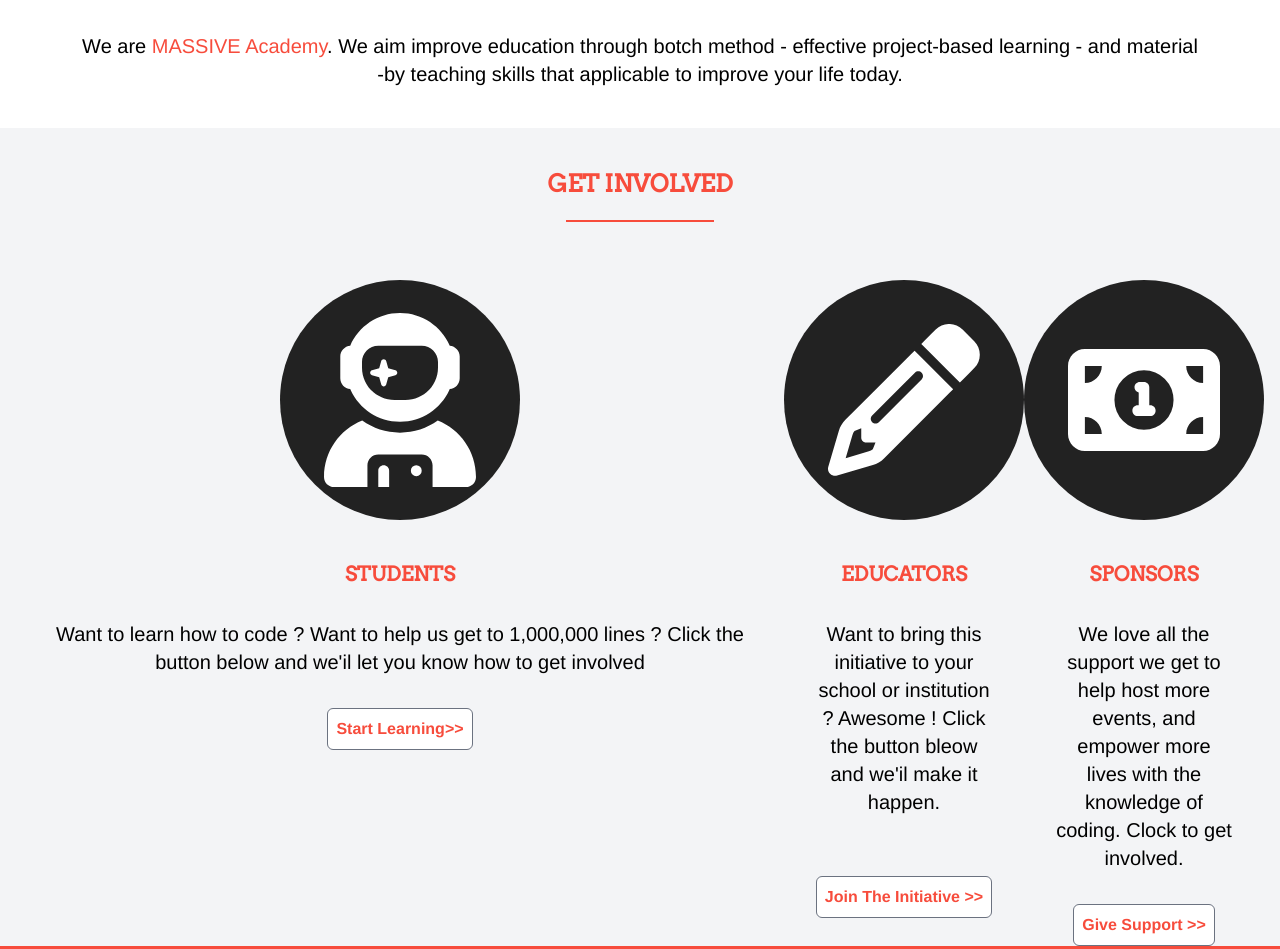
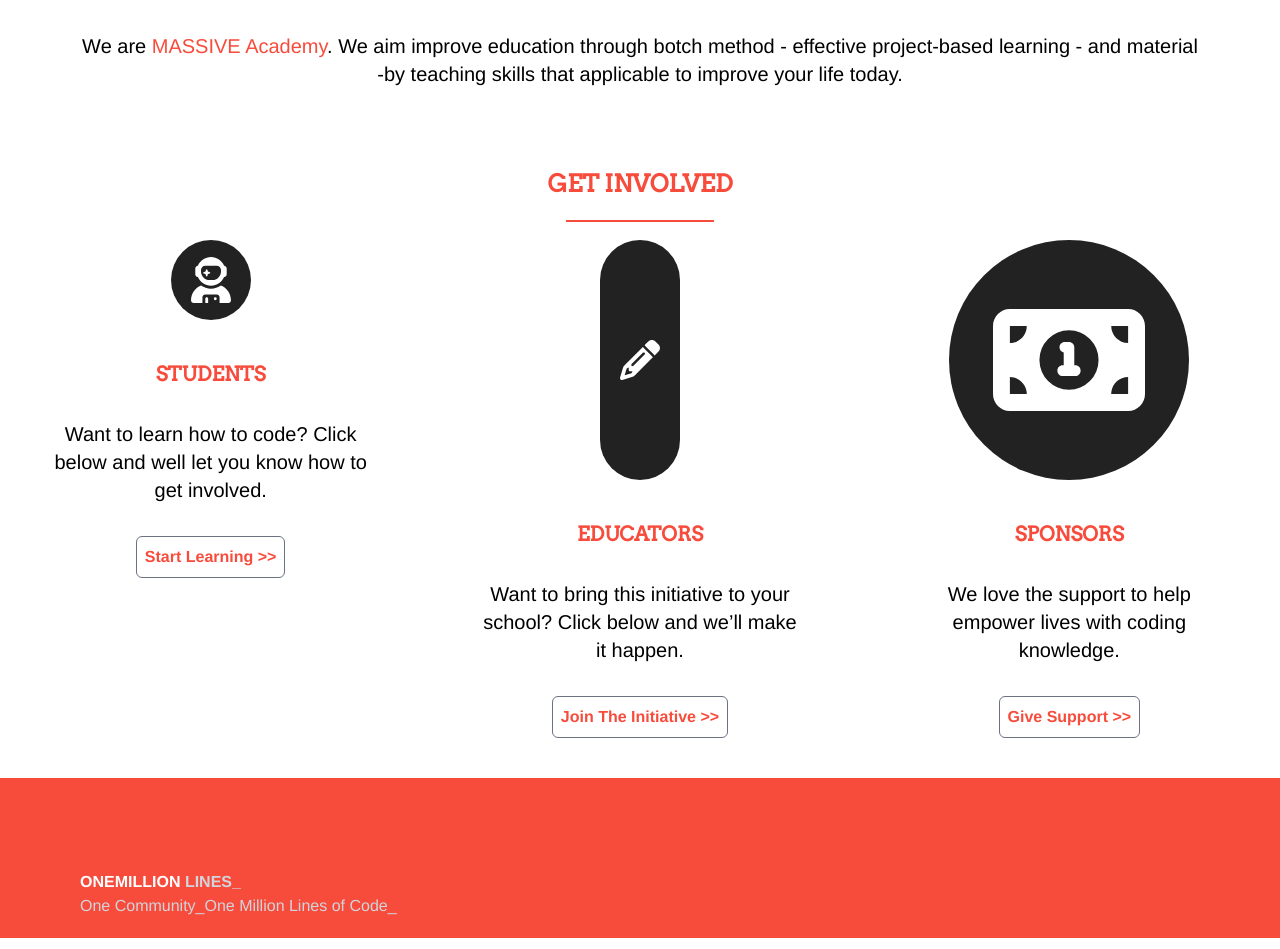
Before and after one commit to Crackzul/Tailwind_OneMillion, a website: page index.html in a window 1280 px wide. Shown: the part 880-1829 px from the top of the page. Drawn offline with Linux system fonts and the light colour scheme.

Commit message:
entre les deux pour les images

```diff
--- a/index.html
+++ b/index.html
@@ -37,29 +37,44 @@
         </div>
     </section>
     <!-- Section Get involved -->
-    <section class=" bg-gray-100 flex items-center flex-col">
-        <h2 class="text-newcolor_orange inline-block mt-10 mb-20 text-2xl font-bold font-[arvo]">GET INVOLVED</h2>
-        <div class="flex flex-col gap-y-10 px-4 lg:flex-row lg:gap-x-10s">
-            <div class="parent_card w-full lg:w-1/ flex flex-col items-center">
-                <div class=" bg-new_gray rounded-full h-60 w-60 flex justify-center items-center"><img class="w-50 p-11" src="Assets/images/user-astronaut.svg" alt="student"></div>
+    <section class="flex flex-col items-center px-4 py-10">
+        <h2 class="text-newcolor_orange text-2xl font-bold font-[arvo] mb-10">GET INVOLVED</h2>
+
+        <div class="flex flex-col gap-y-10 lg:flex-row lg:gap-x-10">
+            <div class="parent_card w-full lg:w-1/3 flex flex-col items-center">
+                <div class="bg-new_gray rounded-full h-20 w-20 flex justify-center items-center">
+                    <img class="w-[70%] p-2" src="Assets/images/user-astronaut.svg" alt="student">
+                </div>
                 <h3 class="text-newcolor_orange pt-10 text-xl font-semibold font-[arvo]">STUDENTS</h3>
-                <p class="p-8 text-center text-xl">Want to learn how to code ? Want to help us get to 1,000,000 lines ? Click the button below and we'il let you know how to get involved</p>
-                <a href="" class="btn">Start Learning>></a>
+                <p class="p-8 text-center text-xl">
+                    Want to learn how to code? Click below and well let you know how to get involved.
+                </p>
+                <a href="" class="btn">Start Learning >></a>
             </div>
-            <div class="parent_card w-full lg:w-1/4 flex flex-col items-center">
-                <div class=" bg-new_gray rounded-full h-60 w-60 flex justify-center items-center"><img class= "w-50 p-11" src="Assets/images/pencil.svg" alt="pencil"></div>
+
+            <div class="parent_card w-full lg:w-1/3 flex flex-col items-center">
+                <div class="bg-new_gray rounded-full h-20 w-20 flex justify-center items-center lg:h-60 w-60">
+                    <img class="w-[70%] p-2" src="Assets/images/pencil.svg" alt="educator">
+                </div>
                 <h3 class="text-newcolor_orange pt-10 text-xl font-semibold font-[arvo]">EDUCATORS</h3>
-                <p class="p-8 text-center text-xl">Want to bring this initiative to your school or institution ? Awesome ! Click the button bleow and we'il make it happen.</p>
-                <div class="h-7"></div>
+                <p class="p-8 text-center text-xl">
+                    Want to bring this initiative to your school? Click below and we’ll make it happen.
+                </p>
                 <a href="" class="btn">Join The Initiative >></a>
             </div>
-            <div class="parent_card w-full lg:w-1/4 flex flex-col items-center">
-                <div class=" bg-new_gray rounded-full h-60 w-60 flex justify-center items-center"><img class="w-50 p-11" src="Assets/images/money-bill-1.svg" alt="money"></div>
+
+            <div class="parent_card w-full lg:w-1/3 flex flex-col items-center">
+                <div class="bg-new_gray rounded-full h-60 w-60 flex justify-center items-center">
+                    <img class="w-[70%] p-2" src="Assets/images/money-bill-1.svg" alt="sponsor">
+                </div>
                 <h3 class="text-newcolor_orange pt-10 text-xl font-semibold font-[arvo]">SPONSORS</h3>
-                <p class="p-8 text-center text-xl">We love all the support we get to help host more events, and empower more lives with the knowledge of coding. Clock to get involved.</p>
+                <p class="p-8 text-center text-xl">
+                    We love the support to help empower lives with coding knowledge.
+                </p>
                 <a href="" class="btn">Give Support >></a>
             </div>
-        </section>
+        </div>
+    </section>
         <footer class="bg-newcolor_orange h-[20vh] flex items-end">
             <div class="flex flex-col ml-20 mb-5">
                 <h1 class="text-white font-bold">ONEMILLION <span class="text-gray-300"> LINES_</span></h1>
```
Also changed, not shown: dist/styles.css.
